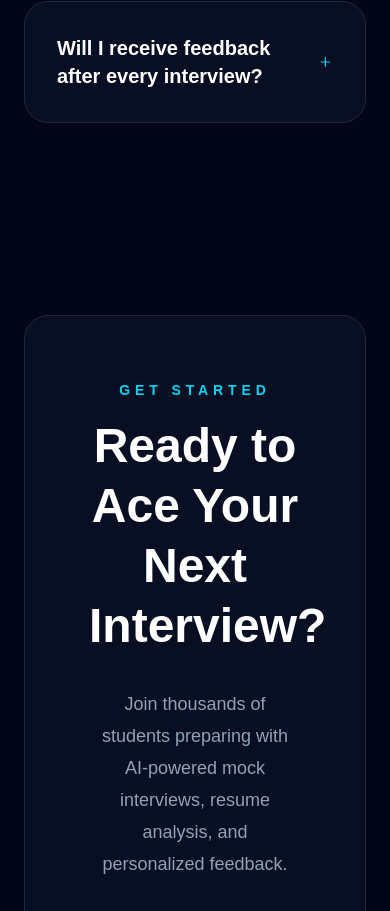
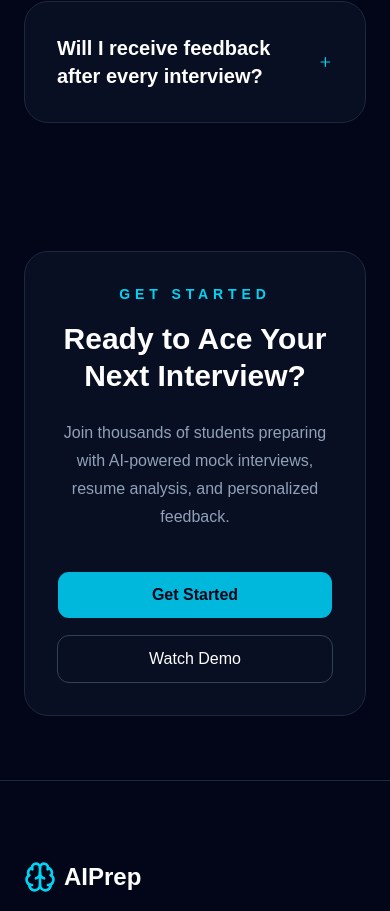
Before and after one commit to souvik577/AI-Interview-Prep, a React (Vite) app in the folder client-backup/: page / in a window 390 px wide. Shown: the part 8013-8924 px from the top of the page. Built offline with nearby package versions, Linux system fonts and the light colour scheme; no server answers.

Commit message:
Fix responsive layout

```diff
--- a/client-backup/src/components/sections/CTA/CTA.jsx
+++ b/client-backup/src/components/sections/CTA/CTA.jsx
@@ -4,7 +4,7 @@ const CTA = () => {
   return (
     <section
       id="cta"
-      className="relative bg-slate-950 py-32 flex justify-center overflow-hidden"
+      className="relative overflow-hidden bg-slate-950 py-16 sm:py-20 md:py-32 flex justify-center"
     >
       {/* Background Glow */}
       <div className="absolute inset-0 -z-10">
@@ -12,35 +12,37 @@ const CTA = () => {
       </div>
 
       <div className="w-full max-w-6xl px-6">
-        <div className="mx-auto rounded-3xl border border-slate-800 bg-slate-900/60 p-16 text-center backdrop-blur-xl">
+        <div className="mx-auto rounded-3xl border border-slate-800 bg-slate-900/60 p-8 sm:p-10 md:p-16 text-center backdrop-blur-xl">
 
           {/* Heading */}
           <p className="mb-4 text-sm font-semibold uppercase tracking-[0.35em] text-cyan-400">
             GET STARTED
           </p>
 
-          <h2 className="text-5xl font-bold leading-tight text-white md:text-6xl">
+          <h2 className="text-3xl font-bold leading-tight text-white sm:text-4xl md:text-5xl lg:text-6xl">
             Ready to Ace Your
-            <br />
-            Next Interview?
+            <br className="hidden sm:block" />
+            <span className="block sm:inline">Next Interview?</span>
           </h2>
 
-          <div className="mx-auto mt-8 flex justify-center">
-            <p className="max-w-xl text-center text-lg leading-8 text-slate-400">
-                Join thousands of students preparing with AI-powered mock
-                interviews, resume analysis, and personalized feedback.
+          {/* Description */}
+          <div className="mx-auto mt-6 flex justify-center">
+            <p className="max-w-xl text-center text-base leading-7 text-slate-400 sm:text-lg sm:leading-8">
+              Join thousands of students preparing with AI-powered mock
+              interviews, resume analysis, and personalized feedback.
             </p>
-            </div>
+          </div>
+
           {/* Buttons */}
-          <div className="mt-12 flex flex-wrap justify-center gap-6">
+          <div className="mt-10 flex flex-col items-center gap-4 sm:mt-12 sm:flex-row sm:justify-center sm:gap-6">
 
-            <Button className="h-12 rounded-xl bg-cyan-500 px-8 text-base font-semibold text-slate-950 hover:bg-cyan-400">
+            <Button className="h-12 w-full sm:w-auto rounded-xl bg-cyan-500 px-8 text-base font-semibold text-slate-950 hover:bg-cyan-400">
               Get Started
             </Button>
 
             <Button
               variant="outline"
-              className="h-12 rounded-xl border-slate-700 bg-transparent px-8 text-base text-white hover:bg-slate-800"
+              className="h-12 w-full sm:w-auto rounded-xl border-slate-700 bg-transparent px-8 text-base text-white hover:bg-slate-800"
             >
               Watch Demo
             </Button>
```
